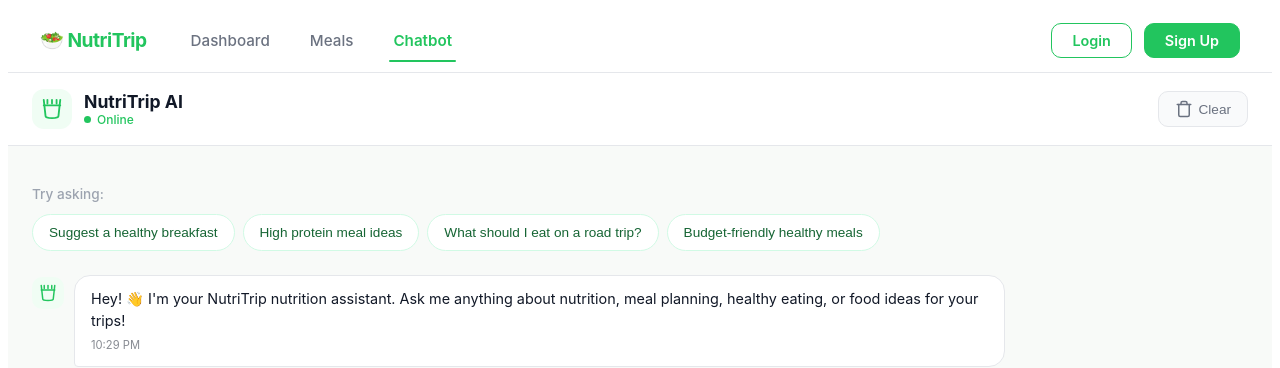
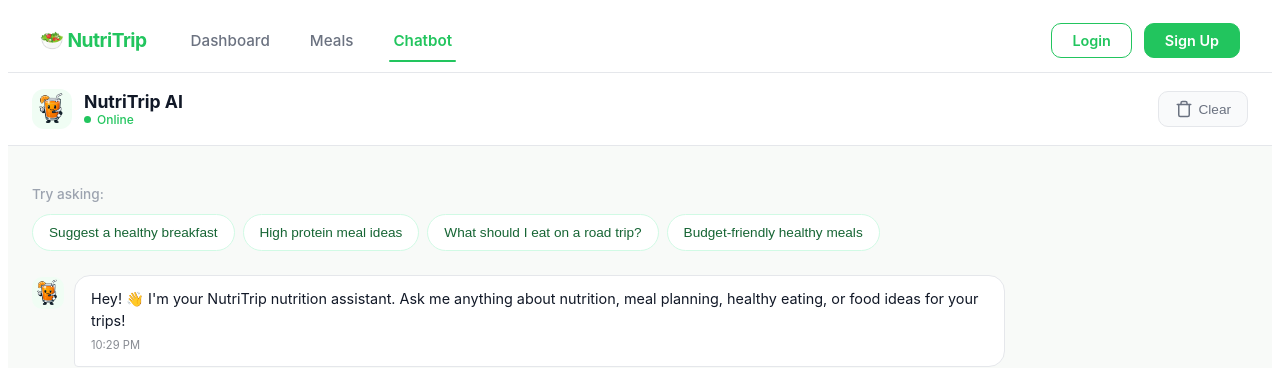
Before and after one commit to fabioazv14/NutriTrip, a Vue app: page /chatbot in a window 1280 px wide. Shown: the top 368 px of the page. Built offline with nearby package versions, Linux system fonts and the light colour scheme.

Commit message:
update chatbot with nutri mascot

```diff
--- a/src/views/Chatbot.vue
+++ b/src/views/Chatbot.vue
@@ -128,7 +128,7 @@ function useSuggestion(text) {
     <div class="chat-header">
       <div class="header-left">
         <div class="ai-avatar">
-          <img src="/icons/meal-tracker.svg" alt="" />
+          <img src="/nutritrip.png" alt="" />
         </div>
         <div>
           <h1>NutriTrip AI</h1>
@@ -172,7 +172,7 @@ function useSuggestion(text) {
         :class="[msg.role, { error: msg.isError }]"
       >
         <div v-if="msg.role === 'assistant'" class="msg-avatar">
-          <img src="/icons/meal-tracker.svg" alt="" />
+          <img src="/nutritrip.png" alt="" />
         </div>
         <div class="msg-bubble">
           <div class="msg-content" v-html="formatMessage(msg.content)"></div>
@@ -183,7 +183,7 @@ function useSuggestion(text) {
       <!-- Typing indicator -->
       <div v-if="isLoading" class="message assistant">
         <div class="msg-avatar">
-          <img src="/icons/meal-tracker.svg" alt="" />
+          <img src="/nutritrip.png" alt="" />
         </div>
         <div class="msg-bubble typing">
           <span class="dot"></span>
@@ -262,8 +262,8 @@ function useSuggestion(text) {
 }
 
 .ai-avatar img {
-  width: 22px;
-  height: 22px;
+  width: 40px;
+  height: 40px;
 }
 
 .chat-header h1 {
@@ -391,8 +391,8 @@ function useSuggestion(text) {
 }
 
 .msg-avatar img {
-  width: 18px;
-  height: 18px;
+  width: 34px;
+  height: 34px;
 }
 
 .msg-bubble {
```
Also changed, not shown: public/nutritrip.png (added).
